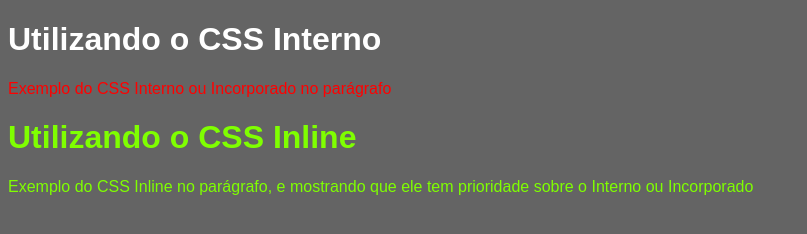
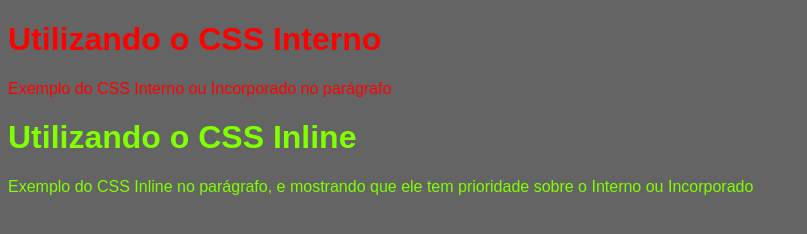
Before and after one commit to DimasOliveira01/Exercicios-DW1A3, a plain HTML site: page HTML/EXERCICIO4/CSSnoHtml.html in a window 1280 px wide. Shown: the whole page, without its empty margins (0-807 px from the left). Drawn offline with Linux system fonts and the light colour scheme.

Commit message:
Update CSSnoHtml.html

```diff
--- a/HTML/EXERCICIO4/CSSnoHtml.html
+++ b/HTML/EXERCICIO4/CSSnoHtml.html
@@ -9,9 +9,6 @@
         background-color: rgb(100,100,100);
         color: #FF0000;
       }
-      h1 {
-        color: rgb(255,255,255);
-         }
     </style>
   </head>
   <body>
```
